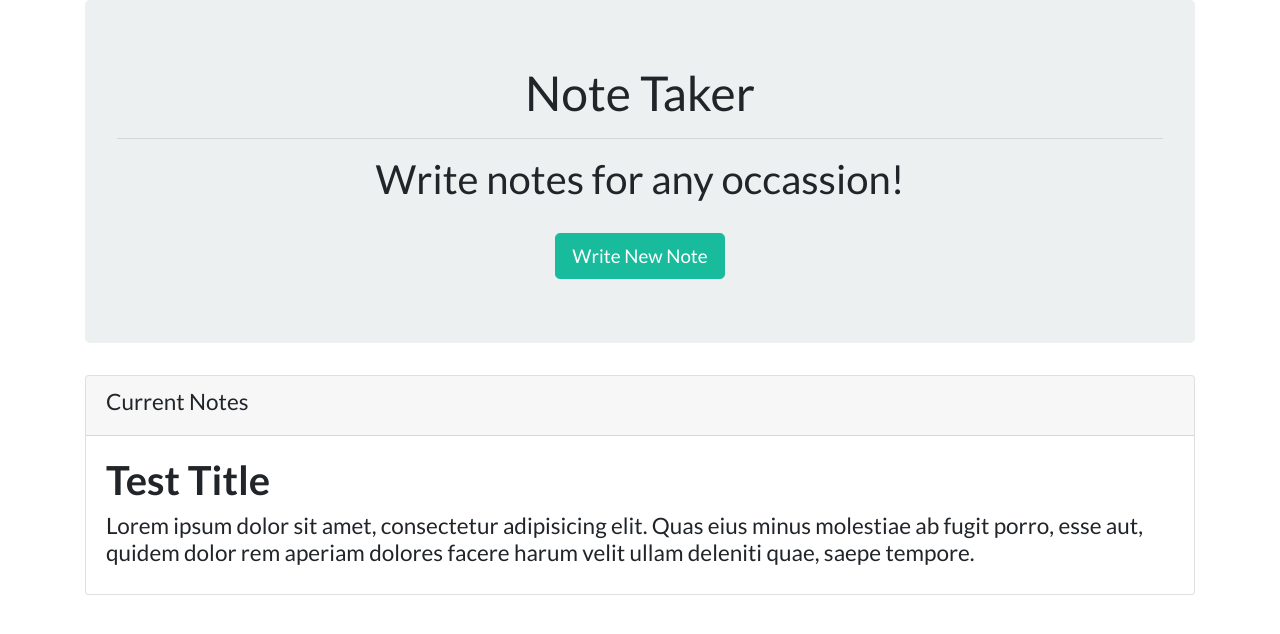
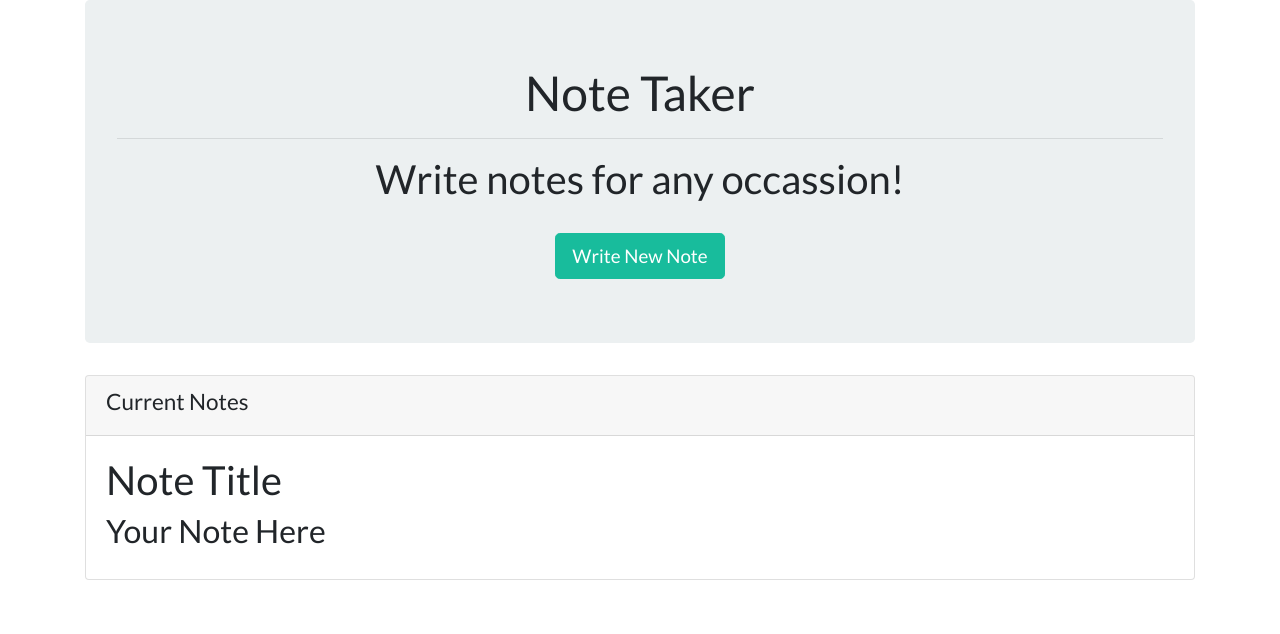
Before and after one commit to kechamberlin/Note-Taker, a website: page index.html in a window 1280 px wide. Drawn offline with nearby package versions, Linux system fonts and the light colour scheme; no server answers; some icons are missing.

Commit message:
made minor text changes

```diff
--- a/index.html
+++ b/index.html
@@ -35,9 +35,10 @@
             <h4>Current Notes</h4>
           </div>
           <div class="card-body">
-                        <ul id="notesList" class="list-group"></ul>
-                        <h2 id="name"><strong>Test Title</strong></h2>
-                            <h4>Lorem ipsum dolor sit amet, consectetur adipisicing elit. Quas eius minus molestiae ab fugit porro, esse aut, quidem dolor rem aperiam dolores facere harum velit ullam deleniti quae, saepe tempore.</h4>
+            <h2 id="notetitle">Note Title</h2>
+            <div id="notebody">
+              <h3><span id="usernote">Your Note Here</span></h3>
+            </div>
           </div>
         </div>
       </div>
@@ -76,7 +77,7 @@
   function runTableQuery() {
     // The AJAX function uses the URL of our API to GET the data associated with it (initially set to localhost)
     $.ajax({ url: "/api/index", method: "GET" })
-        .then(function(tableData) {
+      .then(function (tableData) {
 
         // Here we then log the tableData to console, where it will show up as an object.
         console.log(tableData);
@@ -107,7 +108,7 @@
 
     // The AJAX function uses the URL of our API to GET the data associated with it (initially set to localhost)
     $.ajax({ url: "/api/waitlist", method: "GET" })
-        .then(function(waitData) {
+      .then(function (waitData) {
 
         // Here we then log the waitlistData to console, where it will show up as an object.
         console.log(waitData);
@@ -141,7 +142,7 @@
     alert("Clearing...");
 
     // Clear the tables on the server and then empty the elements on the client
-      $.ajax({ url: "/api/clear", method: "POST" }).then(function() {
+    $.ajax({ url: "/api/clear", method: "POST" }).then(function () {
       $("#waitList").empty();
       $("#tableList").empty();
     });
--- a/routes/apiRoutes.js
+++ b/routes/apiRoutes.js
@@ -10,7 +10,7 @@ module.exports = function(app) {
   app.post("/api/notes", function(req, res) {
     console.log(req.body);
     notes.push(req.body);
-    res.sendStatus(200);
+    res.json(req.body);
   });
 
   app.get("/api/notes", function(req, res) {
--- a/server.js
+++ b/server.js
@@ -1,7 +1,3 @@
-// ==============================================================================
-// DEPENDENCIES
-// Series of npm packages that we will use to give our server useful functionality
-// ==============================================================================
 
 var express = require("express");
 
```
Also changed, not shown: notes.html (+1 -1 lines). Lines whose indentation alone changed are shown as unchanged.
